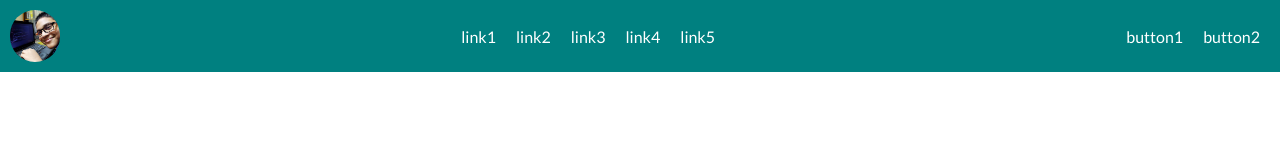
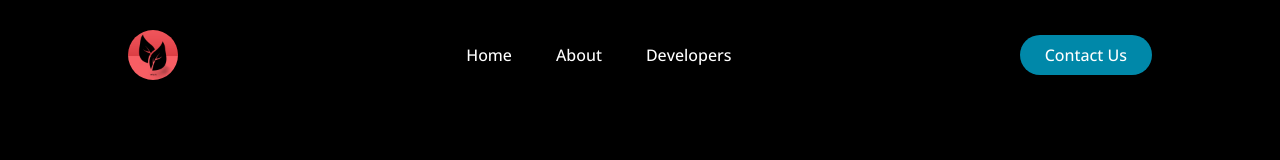
Before and after one commit to MorshedShafin/mshafin.dev, a plain HTML site: page index.html in a window 1280 px wide. Drawn offline with nearby package versions, Linux system fonts and the light colour scheme.

Commit message:
navigation added

```diff
--- a/index.html
+++ b/index.html
@@ -5,29 +5,21 @@
 		<meta http-equiv="X-UA-Compatible" content="IE=edge" />
 		<meta name="viewport" content="width=device-width, initial-scale=1.0" />
 		<title>mshafin.dev</title>
-		<!-- fonts -->
-		<link rel="preconnect" href="https://fonts.googleapis.com" />
-		<link rel="preconnect" href="https://fonts.gstatic.com" crossorigin />
-		<link
-			href="https://fonts.googleapis.com/css2?family=Lato:wght@400;700;900&display=swap"
-			rel="stylesheet"
-		/>
 		<!-- styles -->
 		<link rel="stylesheet" href="style.css" />
+		<link rel="icon" type="image/x-icon" href="img/MTech-2.png" />
 	</head>
 	<body>
-		<nav class="topnav">
-			<img src="img/me.jpg" alt="me" class="logo" />
-			<ul class="links">
-				<li><a href="#">link1</a></li>
-				<li><a href="#">link2</a></li>
-				<li><a href="#">link3</a></li>
-				<li><a href="#">link4</a></li>
-				<li><a href="#">link5</a></li>
-			</ul>
-			<div class="btngroup">
-				<a href="#">button1</a><a href="#">button2</a>
-			</div>
-		</nav>
+		<header>
+			<img class="logo" src="img/MTech.png" alt="me" />
+			<nav>
+				<ul class="nav-links">
+					<li><a href="#">Home</a></li>
+					<li><a href="#">About</a></li>
+					<li><a href="#">Developers</a></li>
+				</ul>
+			</nav>
+			<a class="cta" href="#"><button>Contact Us</button></a>
+		</header>
 	</body>
 </html>
--- a/style.css
+++ b/style.css
@@ -1,46 +1,59 @@
-*,*::after,*::before{
+@import url('https://fonts.googleapis.com/css2?family=Open+Sans:wght@500&display=swap');
+
+* {
+    box-sizing: border-box;
+    margin: 0;
     padding: 0;
-    margin: 0;
-    box-sizing: inherit;
+    background-color: #000;
 }
 
-html{
-    box-sizing: border-box;
-    font-size: 62.5%;
-}
-
-body {
-    font-family: 'Lato', sans-serif;
-    font-size: 1.6rem;
-    font-weight: 400;
-}
-
-a:link,a:visited,a:active,a:hover{
+li, a, button {
+    font-family: 'Open Sans', sans-serif;
+    font-weight: 500;
+    font-size: 16px;
+    color: #fff;
     text-decoration: none;
 }
 
-ul,li{
-    list-style: none;
+header {
+    display: flex;
+    justify-content: space-between;
+    align-items: center;
+    padding: 30px 10%;
 }
 
-.logo{
+.logo {
+    cursor: pointer;
     width: 50px;
     border-radius: 9999px;
 }
 
-.topnav {
-    display: flex;
-    justify-content: space-between;
-    align-items: center;
-    background-color: teal;
-    padding: 10px;
+.nav-links {
+    list-style: none;
 }
 
-.links{
-    display: flex;
+.nav-links li {
+    display: inline-block;
+    padding: 0px 20px;
 }
 
-.links li a,.btngroup a {
-    color: #fff;
-    margin: 0 10px;
+.nav-links li a {
+    transition: all 0.3s ease 0s;
 }
+
+.nav-links li a:hover {
+    color: #0088a9;
+}
+
+button {
+    padding: 9px 25px;
+    background-color: rgba(0, 136, 169, 1);
+    border: none;
+    border-radius: 50px;
+    cursor: pointer;
+    transition: all 0.3s ease 0s;
+}
+
+button:hover {
+    background-color: rgba(0, 136, 169, 0.8);
+}
```
Also changed, not shown: img/MTech-2.png (added), img/MTech.png (added).
